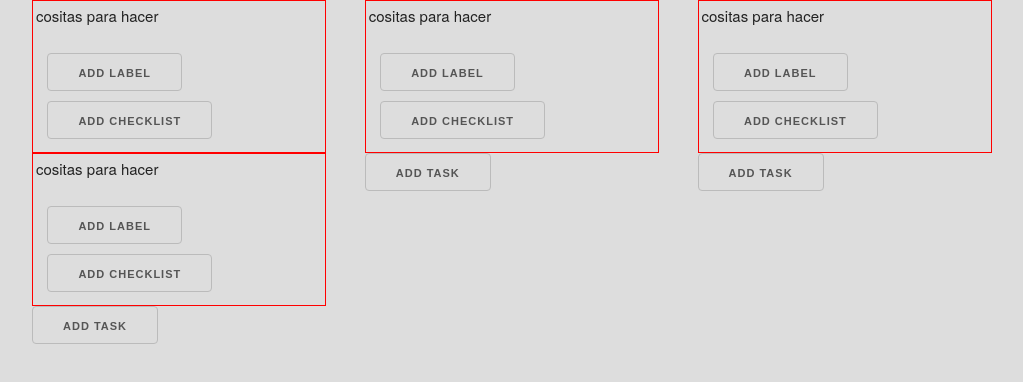
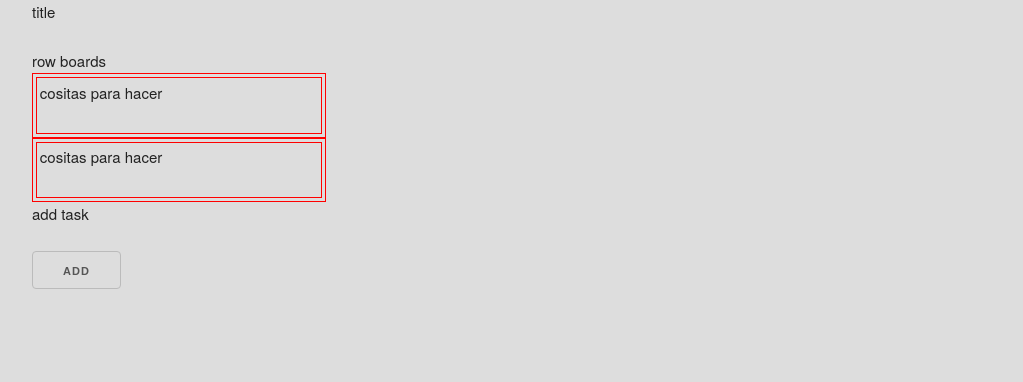
Before and after one commit to mariof99/desafio1, a website built with webpack: page src/index.html in a window 1280 px wide. Shown: the whole page, without its empty margins (128-1151 px from the left). Built offline with nearby package versions, Linux system fonts and the light colour scheme.

Commit message:
estructura html básica revisada

```diff
--- a/src/index.html
+++ b/src/index.html
@@ -9,71 +9,58 @@
 
   <body>
     <div class="container">
+      <!-- -------------------------------------- row boards -->
+      <!-- -------------------------------------- board -->
       <div class="row">
-        <div class="four columns taskHolder">
+        <div class="four columns board">
+          <!-- -------------------------------------- board title -->
+          <div class="row">
+            <div class="twelve columns">
+             <p>title</p>
+            </div>
+          </div>
+          <!-- -------------------------------------- board title -->
+          <!-- -------------------------------------- taskHolder -->
+          <div class="row">
+            row boards
+            <div class="twelve columns">
+              <!-- -------------------------------------- task -->
               <div class="row">
                 <div class="twelve columns task">
+                  <div class="twelve columns">
+                    <!-- tags -->
+                  </div>
+                  <div class="twelve columns task">
                     <p>cositas para hacer</p>
-              <div class="row">
-                <div class="seven columns"></div>
-                <div class="five columns">
-                  <button class="bttnSubLabel">add label</button>
-                  <button class="bttnSubLabel">add checklist</button>
                   </div>
                 </div>
               </div>
-          </div>
+              <!-- -------------------------------------- task -->
               <div class="row">
                 <div class="twelve columns task">
+                  <div class="twelve columns">
+                    <!-- tags -->
+                  </div>
+                  <div class="twelve columns task">
                     <p>cositas para hacer</p>
-              <div class="row">
-                <div class="seven columns"></div>
-                <div class="five columns">
-                  <button class="bttnSubLabel">add label</button>
-                  <button class="bttnSubLabel">add checklist</button>
                   </div>
                 </div>
               </div>
-          </div>
-          <div class="row">
-            <button class="bttnAddTask">add task</button>
+              <!-- -------------------------------------- task -->
             </div>
           </div>
-        <div class="four columns taskHolder">
+          <!-- -------------------------------------- task holder -->
+          <!-- -------------------------------------- add task -->
           <div class="row">
-            <div class="twelve columns task">
-              <p>cositas para hacer</p>
-              <div class="row">
-                <div class="seven columns"></div>
-                <div class="five columns">
-                  <button class="bttnSubLabel">add label</button>
-                  <button class="bttnSubLabel">add checklist</button>
+            <div class="addTask">
+              <p class="addTaskP">add task</p>
+              <button class="addTaskB">add</button>
             </div>
           </div>
+          <!-- -------------------------------------- add task -->
         </div>
       </div>
-          <div class="row">
-            <button class="bttnAddTask">add task</button>
-          </div>
-        </div>
-        <div class="four columns taskHolder">
-          <div class="row">
-            <div class="twelve columns task">
-              <p>cositas para hacer</p>
-              <div class="row">
-                <div class="seven columns"></div>
-                <div class="five columns">
-                  <button class="bttnSubLabel">add label</button>
-                  <button class="bttnSubLabel">add checklist</button>
-                </div>
-              </div>
-            </div>
-          </div>
-          <div class="row">
-            <button class="bttnAddTask">add task</button>
-          </div>
-        </div>
-      </div>
+      <!-- -------------------------------------- board -->
     </div>
   </body>
 </html>
--- a/src/js/classes/task/Task.class.js
+++ b/src/js/classes/task/Task.class.js
@@ -9,6 +9,7 @@
         this.labels = [];
         this.checkLists = [];
         this.image = null;
+        this.nosecuantas = null;
     }
 
     addLabel(label) {
```
Lines whose indentation alone changed are shown as unchanged.
